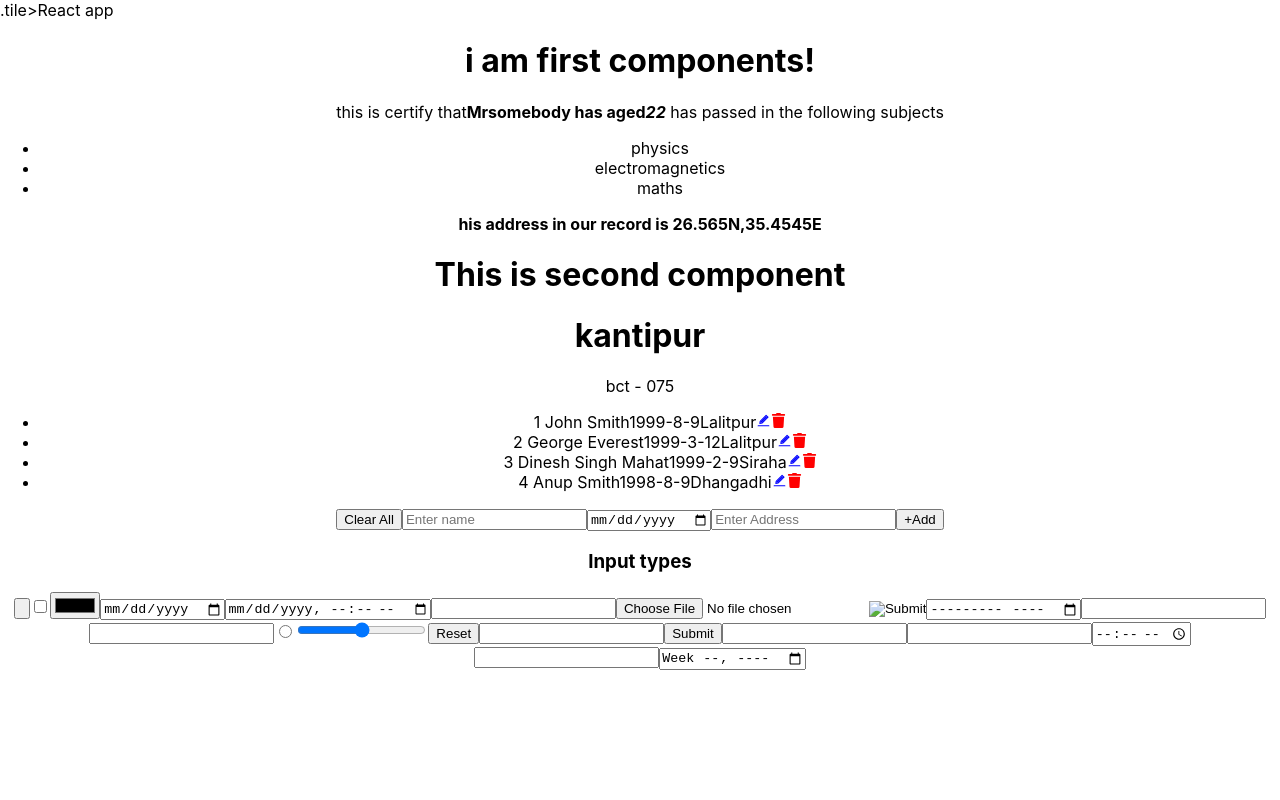
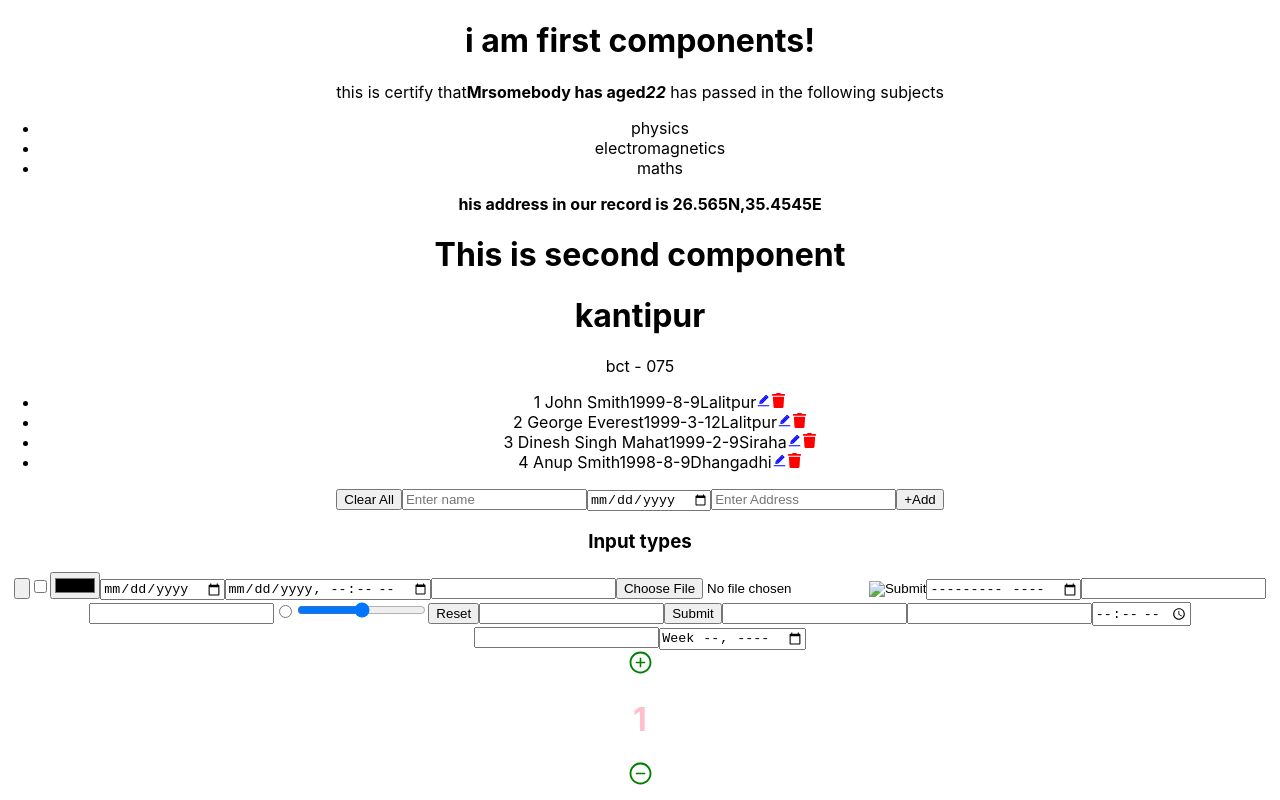
Before and after one commit to kundangiri/beginner_react, a React (Create React App) app: page / in a window 1280 px wide. Built offline with nearby package versions, Linux system fonts and the light colour scheme.

Commit message:
beginnerreact

```diff
--- a/package.json
+++ b/package.json
@@ -9,6 +9,7 @@
     "icons": "^1.0.0",
     "react": "^18.2.0",
     "react-dom": "^18.2.0",
+    "react-icons": "^4.4.0",
     "react-scripts": "5.0.1",
     "web-vitals": "^2.1.4"
   },
--- a/public/index.html
+++ b/public/index.html
@@ -24,7 +24,7 @@
       work correctly both with client-side routing and a non-root public URL.
       Learn how to configure a non-root public URL by running `npm run build`.
     -->
-    .tile>React app</title>
+    <title>React app</title>
   </head>
   <body>
     <noscript>You need to enable JavaScript to run this app.</noscript>
--- a/src/App.css
+++ b/src/App.css
@@ -36,3 +36,5 @@
     transform: rotate(360deg);
   }
 }
+.selected-entry{
+background-color:#59f3405f}
--- a/src/App.js
+++ b/src/App.js
@@ -3,6 +3,7 @@ import "./App.css";
 import First, { Second } from "./components/firstcomponents";
 import Register from "./components/studentregister";
 import { STUDENTS } from "./constants";
+import Counter from "./components/counter"
 
 function App(props) {
   console.log(props, "App props")
@@ -24,6 +25,7 @@ function App(props) {
       <Second />
       <Register batch={'075'} faculty={'bct'} college={'kantipur'} students={STUDENTS}
       />
+      <Counter/>
     </div>
   );
 }
--- a/src/components/counter.js
+++ b/src/components/counter.js
@@ -20,7 +20,6 @@ const Counter = () => {
         onMouseOver={(e) => setHovered('minus')}
         onClick={() => setCount(count > 1 ? count - 1 : count)}
       />
-      <button onClick={() => setCount(count > 1 ? count - 1 : count)}>-</button>
     </div>
   );
 };
--- a/src/index.js
+++ b/src/index.js
@@ -1,13 +1,26 @@
-import React from 'react';
-import ReactDOM from 'react-dom/client';
-import './index.css';
-import App from './App';
-import reportWebVitals from './reportWebVitals';
+import React from "react";
+import ReactDOM from "react-dom/client";
+import "./index.css";
+import App from "./App";
+import reportWebVitals from "./reportWebVitals";
+import First from "./components/firstcomponents";
 
-const root = ReactDOM.createRoot(document.getElementById('root'));
+const root = ReactDOM.createRoot(document.getElementById("root"));
 root.render(
   <React.StrictMode>
-    <App />
+    <App
+      name={"MERN"}
+      address="test"
+      age={5}
+      marks={[20, 23, 34, 45]}
+      location={{
+        latitude: 27.4646546,
+        longtitude: 88.4556,
+      }}
+      active={true}
+      onSubmit={() => console.log('Submitted!!')}
+    />
+
   </React.StrictMode>
 );
 
```
Also changed, not shown: 1 other file (tests, documents, lock files or other folders).
